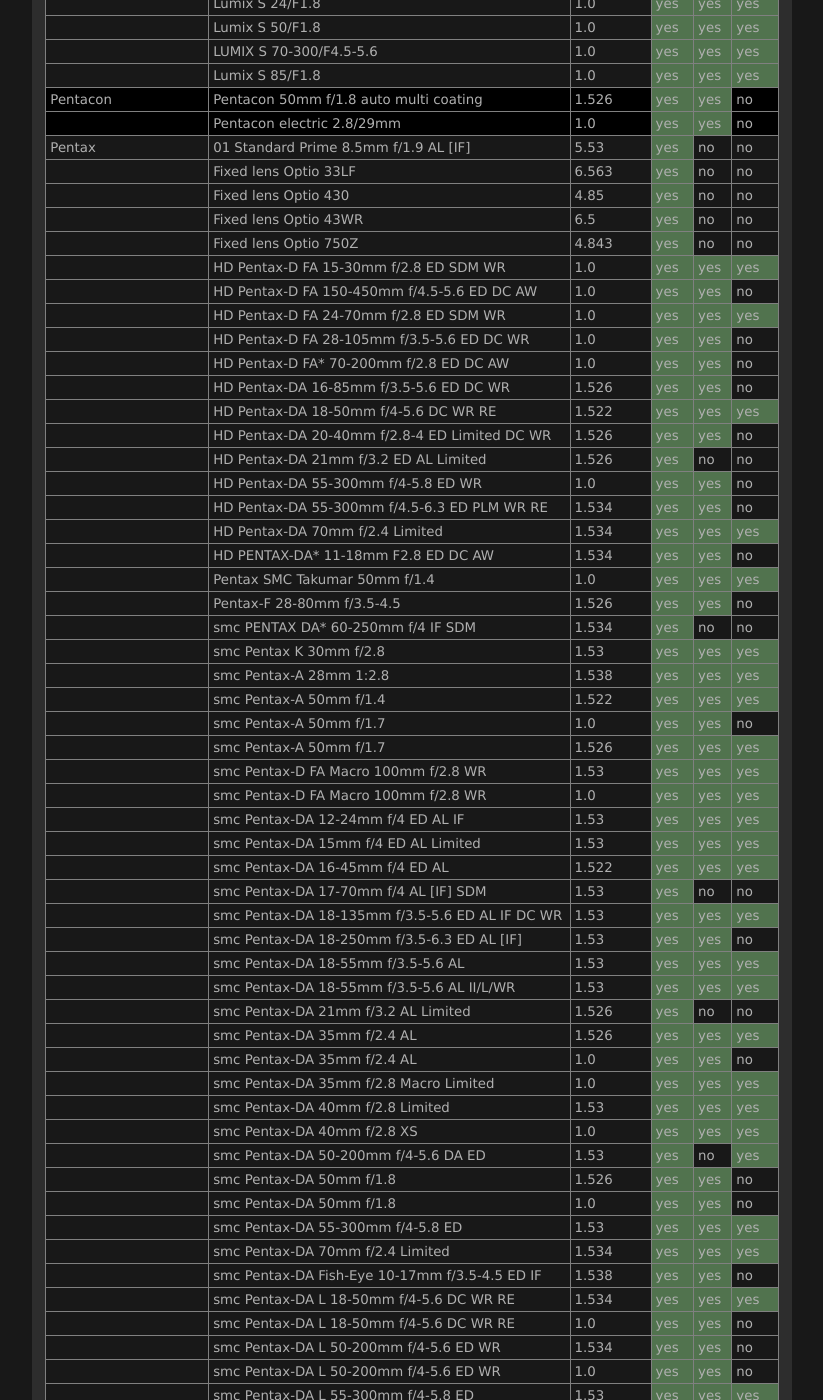
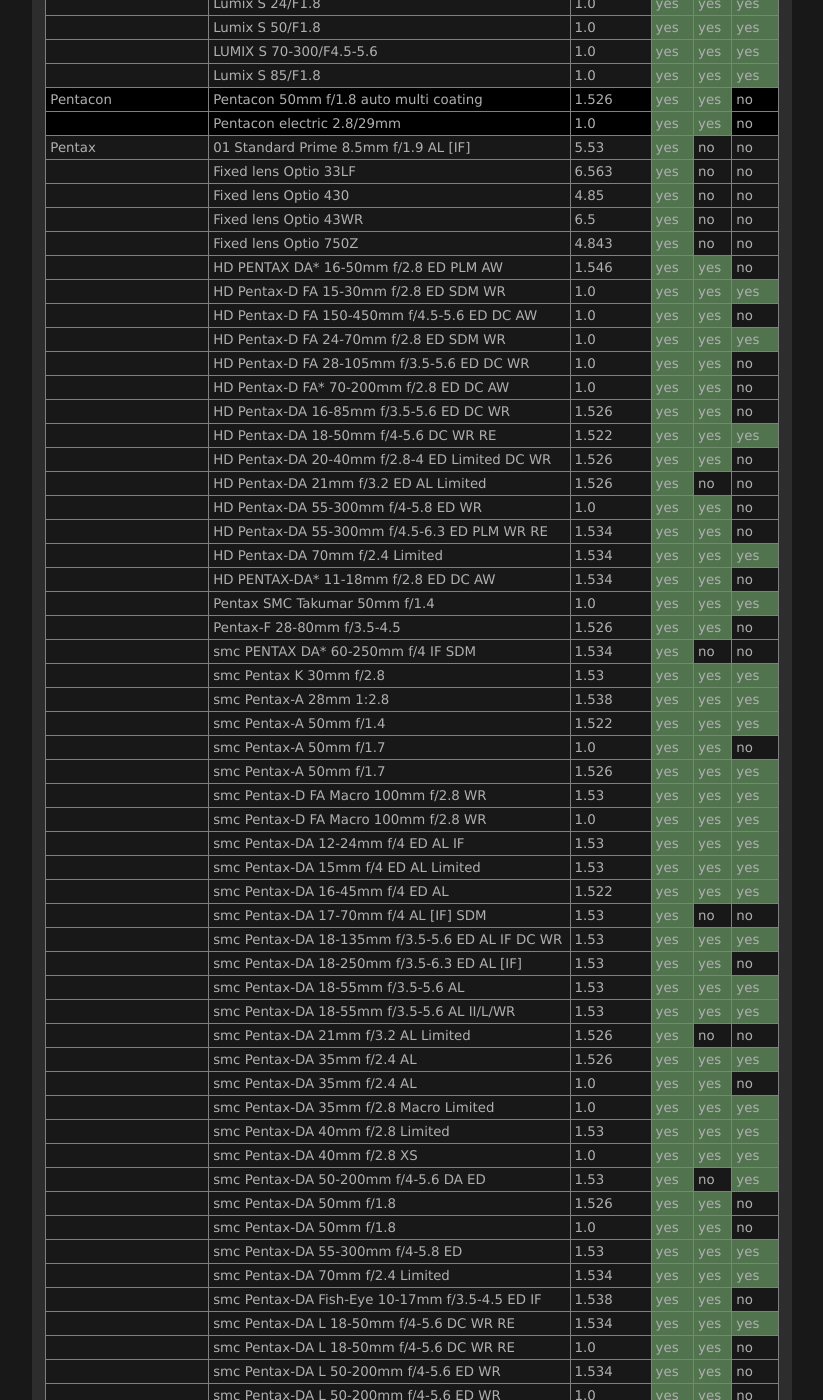
Before and after one commit to lensfun/lensfun.github.io, a Jekyll site: the page built from _posts/lenslist/2999-12-31-Lenslist-master.md, in a window 1280 px wide and 1400 px high, scrolled down 18945 px. Shown: the whole window, without its empty margins (284-1107 px from the left). Built offline with Jekyll 4.4.1, drawn with Linux system fonts in a browser that asks for light colours; some of the changed text lies outside the part shown.

Commit message:
Update master lens list from GitHub Actions

```diff
--- a/_posts/lenslist/2999-12-31-Lenslist-master.md
+++ b/_posts/lenslist/2999-12-31-Lenslist-master.md
@@ -782,6 +782,7 @@ This list was generated on 2023-07-10 from current Lensfun sources. Your Lensfun
 <tr class="lenslist-bg2"><td></td><td>Fixed lens Optio 430</td><td>4.85</td><td class="lenslist-highlight lenslist-check">yes</td><td class="lenslist-check">no</td><td class="lenslist-check">no</td></tr>
 <tr class="lenslist-bg2"><td></td><td>Fixed lens Optio 43WR</td><td>6.5</td><td class="lenslist-highlight lenslist-check">yes</td><td class="lenslist-check">no</td><td class="lenslist-check">no</td></tr>
 <tr class="lenslist-bg2"><td></td><td>Fixed lens Optio 750Z</td><td>4.843</td><td class="lenslist-highlight lenslist-check">yes</td><td class="lenslist-check">no</td><td class="lenslist-check">no</td></tr>
+<tr class="lenslist-bg2"><td></td><td>HD PENTAX DA* 16-50mm f/2.8 ED PLM AW</td><td>1.546</td><td class="lenslist-highlight lenslist-check">yes</td><td class="lenslist-highlight lenslist-check">yes</td><td class="lenslist-check">no</td></tr>
 <tr class="lenslist-bg2"><td></td><td>HD Pentax-D FA 15-30mm f/2.8 ED SDM WR</td><td>1.0</td><td class="lenslist-highlight lenslist-check">yes</td><td class="lenslist-highlight lenslist-check">yes</td><td class="lenslist-highlight lenslist-check">yes</td></tr>
 <tr class="lenslist-bg2"><td></td><td>HD Pentax-D FA 150-450mm f/4.5-5.6 ED DC AW</td><td>1.0</td><td class="lenslist-highlight lenslist-check">yes</td><td class="lenslist-highlight lenslist-check">yes</td><td class="lenslist-check">no</td></tr>
 <tr class="lenslist-bg2"><td></td><td>HD Pentax-D FA 24-70mm f/2.8 ED SDM WR</td><td>1.0</td><td class="lenslist-highlight lenslist-check">yes</td><td class="lenslist-highlight lenslist-check">yes</td><td class="lenslist-highlight lenslist-check">yes</td></tr>
@@ -794,7 +795,7 @@ This list was generated on 2023-07-10 from current Lensfun sources. Your Lensfun
 <tr class="lenslist-bg2"><td></td><td>HD Pentax-DA 55-300mm f/4-5.8 ED WR</td><td>1.0</td><td class="lenslist-highlight lenslist-check">yes</td><td class="lenslist-highlight lenslist-check">yes</td><td class="lenslist-check">no</td></tr>
 <tr class="lenslist-bg2"><td></td><td>HD Pentax-DA 55-300mm f/4.5-6.3 ED PLM WR RE</td><td>1.534</td><td class="lenslist-highlight lenslist-check">yes</td><td class="lenslist-highlight lenslist-check">yes</td><td class="lenslist-check">no</td></tr>
 <tr class="lenslist-bg2"><td></td><td>HD Pentax-DA 70mm f/2.4 Limited</td><td>1.534</td><td class="lenslist-highlight lenslist-check">yes</td><td class="lenslist-highlight lenslist-check">yes</td><td class="lenslist-highlight lenslist-check">yes</td></tr>
-<tr class="lenslist-bg2"><td></td><td>HD PENTAX-DA* 11-18mm F2.8 ED DC AW</td><td>1.534</td><td class="lenslist-highlight lenslist-check">yes</td><td class="lenslist-highlight lenslist-check">yes</td><td class="lenslist-check">no</td></tr>
+<tr class="lenslist-bg2"><td></td><td>HD PENTAX-DA* 11-18mm f/2.8 ED DC AW</td><td>1.534</td><td class="lenslist-highlight lenslist-check">yes</td><td class="lenslist-highlight lenslist-check">yes</td><td class="lenslist-check">no</td></tr>
 <tr class="lenslist-bg2"><td></td><td>Pentax SMC Takumar 50mm f/1.4</td><td>1.0</td><td class="lenslist-highlight lenslist-check">yes</td><td class="lenslist-highlight lenslist-check">yes</td><td class="lenslist-highlight lenslist-check">yes</td></tr>
 <tr class="lenslist-bg2"><td></td><td>Pentax-F 28-80mm f/3.5-4.5</td><td>1.526</td><td class="lenslist-highlight lenslist-check">yes</td><td class="lenslist-highlight lenslist-check">yes</td><td class="lenslist-check">no</td></tr>
 <tr class="lenslist-bg2"><td></td><td>smc PENTAX DA* 60-250mm f/4 IF SDM</td><td>1.534</td><td class="lenslist-highlight lenslist-check">yes</td><td class="lenslist-check">no</td><td class="lenslist-check">no</td></tr>
@@ -833,7 +834,7 @@ This list was generated on 2023-07-10 from current Lensfun sources. Your Lensfun
 <tr class="lenslist-bg2"><td></td><td>smc Pentax-DA* 16-50mm f/2.8 ED AL IF SDM</td><td>1.526</td><td class="lenslist-highlight lenslist-check">yes</td><td class="lenslist-check">no</td><td class="lenslist-highlight lenslist-check">yes</td></tr>
 <tr class="lenslist-bg2"><td></td><td>smc Pentax-DA* 50-135mm f/2.8 ED IF SDM</td><td>1.526</td><td class="lenslist-highlight lenslist-check">yes</td><td class="lenslist-highlight lenslist-check">yes</td><td class="lenslist-highlight lenslist-check">yes</td></tr>
 <tr class="lenslist-bg2"><td></td><td>smc Pentax-F 28mm f/2.8</td><td>1.522</td><td class="lenslist-highlight lenslist-check">yes</td><td class="lenslist-highlight lenslist-check">yes</td><td class="lenslist-highlight lenslist-check">yes</td></tr>
-<tr class="lenslist-bg2"><td></td><td>smc PENTAX-F 35-80mm F4-5.6</td><td>1.531</td><td class="lenslist-highlight lenslist-check">yes</td><td class="lenslist-highlight lenslist-check">yes</td><td class="lenslist-check">no</td></tr>
+<tr class="lenslist-bg2"><td></td><td>smc PENTAX-F 35-80mm f/4-5.6</td><td>1.531</td><td class="lenslist-highlight lenslist-check">yes</td><td class="lenslist-highlight lenslist-check">yes</td><td class="lenslist-check">no</td></tr>
 <tr class="lenslist-bg2"><td></td><td>smc Pentax-FA 28-70mm f/4 AL</td><td>1.0</td><td class="lenslist-highlight lenslist-check">yes</td><td class="lenslist-highlight lenslist-check">yes</td><td class="lenslist-check">no</td></tr>
 <tr class="lenslist-bg2"><td></td><td>smc Pentax-FA 28mm f/2.8 AL</td><td>1.53</td><td class="lenslist-highlight lenslist-check">yes</td><td class="lenslist-highlight lenslist-check">yes</td><td class="lenslist-highlight lenslist-check">yes</td></tr>
 <tr class="lenslist-bg2"><td></td><td>smc Pentax-FA 28mm f/2.8 AL</td><td>1.0</td><td class="lenslist-highlight lenslist-check">yes</td><td class="lenslist-highlight lenslist-check">yes</td><td class="lenslist-highlight lenslist-check">yes</td></tr>
```
